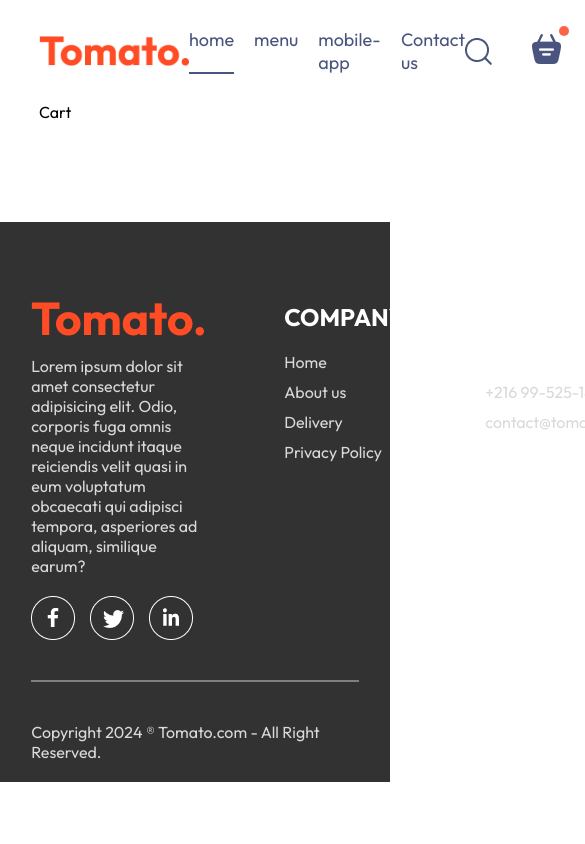
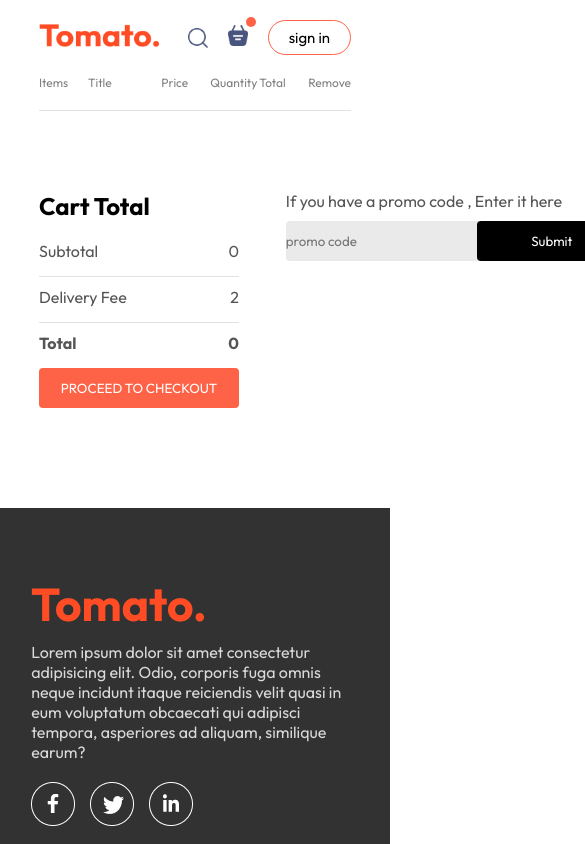
Before and after one commit to Aminehamad05/fooddelivery, a React (Vite) app: page /cart in a window 390 px wide. Shown: the top 844 px of the page, 585 px wide, since content can reach past the window. Built offline with nearby package versions, Linux system fonts and the light colour scheme.

Commit message:
Cart page done but you still have to make it responsive

```diff
--- a/src/App.jsx
+++ b/src/App.jsx
@@ -1,15 +1,18 @@
-import React from 'react'
+import React, { useState } from 'react'
 import Navbar from './components/Navbar/Navbar'
 import { Route, Routes } from 'react-router-dom'
 import Home from './pages/Home/Home'
 import Cart from './pages/Cart/Cart'
 import PlaceOrder from './pages/PlaceOlder/PlaceOrder'
 import Footer from './components/footer/Footer'
+import LoginPopup from './components/Loginpopup/loginpopup'
 const App = () => {
+  const [showLogin,setShowLogin]=useState(false)
   return (
     <>
+    {showLogin?<LoginPopup setShowLogin={setShowLogin}/>:<></>}
       <div className='app'>
-      <Navbar/>
+        <Navbar setShowLogin={setShowLogin}/>
         <Routes>
           <Route path='/' element ={<Home/>}/>
           <Route path='/cart' element ={<Cart />}/>
--- a/src/components/ExploreMenu/ExploreMenu.css
+++ b/src/components/ExploreMenu/ExploreMenu.css
@@ -48,3 +48,9 @@
     padding: 2px;
     border-radius: 50%;
 }
+@media (max-width:1050px){
+    .explore-menu-text{
+        max-width: 100%;
+        font-size: 14px;
+    }
+}
--- a/src/components/Header/Header.css
+++ b/src/components/Header/Header.css
@@ -35,16 +35,18 @@
     border-radius: 50px;
 }
 @media (max-width:1050px){
-    .header{
-        height: 30vw;
-    }
     .Header-contents{
         max-width: 45%;
     }
 }
 @media (max-width:750px){
-
     .Header-contents{
-        max-width: 55%;
+        max-width: 65%;
+    }
+    .Header-contents p{
+        display: none;
+    }
+    .Header-contents button{
+        padding: 2vw 4vw;
     }
 }
--- /dev/null
+++ b/src/components/Loginpopup/LoginPopup.css
@@ -0,0 +1,66 @@
+.login-popup{
+    position: absolute;
+    z-index: 1;
+    width: 100%;
+    height: 100%;
+    background-color: #00000090;
+    display: grid;
+}
+.login-popup-container{
+    place-self:center ;
+    width: max(23vw,330px);
+    color: #808080;
+    background-color: white;
+    display: flex;
+    flex-direction: column;
+    gap:25px;
+    padding: 25px 30px;
+    border-radius: 8px;
+    font-size: 14px;
+    animation: fadeIn 0.5s;
+}
+.login-popup-title{
+    display: flex;
+    justify-content: space-between;
+    align-items: center;
+    color: black;
+}
+.login-popup-title img{
+    width: 16px;
+    cursor: pointer;
+}
+.login-popup-inputs{
+    display: flex;
+    flex-direction: column;
+    gap: 20px;
+}
+.login-popup-inputs input{
+    outline: none;
+    border:1px solid #c9c9c9;
+    padding: 10px;
+    border-radius: 4px;
+}
+.login-popup-container button{
+    border: none;
+    padding: 10px;
+    border-radius: 4px;
+    color: white;
+    background-color: tomato;
+    font-size: 15px;
+    cursor: pointer;
+}
+.login-popup-condition{
+    display: flex;
+    align-items: start;
+    gap: 8px;
+    margin-top: -15px;
+    justify-content: space-between;
+}
+.login-popup-condition input{
+    margin-top: 5px;
+}
+.login-popup p span{
+    color: tomato;
+    font-weight: 500;
+    cursor: pointer;
+}
--- /dev/null
+++ b/src/components/Loginpopup/LoginPopup.jsx
@@ -0,0 +1,30 @@
+import React, { useState } from 'react'
+import "./LoginPopup.css"
+import { assets } from '../../assets/frontend_assets/assets'
+const LoginPopup = ({setShowLogin}) => {
+  const [currentState,setCurrentState]= useState("Signup")
+  return (
+    <div className='login-popup'>
+      <form  className="login-popup-container">
+        <div className="login-popup-title">
+          <h2>{currentState}</h2>
+          <img onClick={() => setShowLogin(false)} src={assets.cross_icon} alt="" />
+        </div>
+        <div className="login-popup-inputs">
+          {currentState ==="Signup" &&<input type="text" placeholder='Your name' required/>}
+          <input type="email" placeholder='your email' required  />
+          <input type="password" placeholder='Password' required />
+        </div>
+        <button>{currentState==='Signup' ?  "Create account " : "Log in"}</button>
+        <div className="login-popup-condition">
+          <input type='checkbox' required/>
+          <p>By continuing, i agree to the terms of use & privacy policy.</p>
+        </div>
+        {currentState==="Login"?<p>Create a new account ? <span onClick={()=>setCurrentState("Signup")}>Click here</span></p>:
+        <p>Already have an account? <span onClick={()=>setCurrentState("Login")}>Log in here</span></p>}
+      </form>
+    </div>
+  )
+}
+
+export default LoginPopup
--- a/src/components/Navbar/Navbar.css
+++ b/src/components/Navbar/Navbar.css
@@ -51,3 +51,45 @@
     top:-8px;
     right: -8px;
 }
+@media (max-width:1050px) {
+    .navbar .logo {
+        width: 140px;
+    }
+    .navbar-menu{
+        gap: 20px;
+        font-size: 17px;
+    }
+    .navbar-right{
+        gap:30px
+    }
+    .navbar-right img {
+        width: 22px;
+    }
+    .navbar-right button{
+        padding: 8px 25px;
+    }
+}
+@media (max-width:900px) {
+    .navbar .logo {
+        width: 120px;
+    }
+    .navbar-menu{
+        gap: 15px;
+        font-size: 16px;
+    }
+    .navbar-right{
+        gap:20px
+    }
+    .navbar-right img {
+        width: 20px;
+    }
+    .navbar-right button{
+        padding: 7px 20px;
+        font-size: 15px;
+    }
+}
+@media (max-width:750px) {
+    .navbar-menu{
+        display: none;
+    }
+}
--- a/src/components/Navbar/Navbar.jsx
+++ b/src/components/Navbar/Navbar.jsx
@@ -1,24 +1,29 @@
 import React, { useState } from 'react'
 import './Navbar.css'
 import {assets} from "../../assets/frontend_assets/assets";
-const Navbar = () => {
+import {Link} from "react-router-dom"
+const Navbar = ({setShowLogin}) => {
   const [menu,setMenu]=useState("home")
   return (
     <div className='navbar'>
-        <img src={assets.logo} alt='' className='logo' />
+        <Link to="/">
+          <img src={assets.logo} alt="logo" className="logo" />
+        </Link>
         <ul className="navbar-menu">
-          <li onClick={()=>setMenu("home")} className={menu === "home" ? "active" :""}>home</li>
-          <li onClick={()=>setMenu("menu")} className={menu === "menu" ? "active" :""}>menu</li>
-          <li onClick={()=>setMenu("mobile-app")} className={menu === "mobile-app" ? "active" :""}>mobile-app</li>
-          <li onClick={()=>setMenu("contact-us")} className={menu === "contact-us" ? "active" :""}>Contact us</li>
+          <Link to ="/" onClick={()=>setMenu("home")} className={menu === "home" ? "active" :""}>home</Link>
+          <a href='#explore-menu' onClick={()=>setMenu("menu")} className={menu === "menu" ? "active" :""}>menu</a>
+          <a href='#app-download' onClick={()=>setMenu("mobile-app")} className={menu === "mobile-app" ? "active" :""}>mobile-app</a>
+          <a href='#footer' onClick={()=>setMenu("contact-us")} className={menu === "contact-us" ? "active" :""}>Contact us</a>
         </ul>
         <div className="navbar-right">
           <img src={assets.search_icon} alt=""  />
           <div className="navbar-search-icon">
-            <img src={assets.basket_icon} alt="" />
+            <Link to ='/cart'>
+              <img src={assets.basket_icon} alt="" />
+            </Link>
             <div className="dot"></div>
           </div>
-          <button>sign in</button>
+          <button onClick={()=> setShowLogin(true)}>sign in</button>
         </div>
     </div>
   )
--- a/src/components/footer/Footer.css
+++ b/src/components/footer/Footer.css
@@ -45,3 +45,13 @@
     background-color: gray;
     border: none;
 }
+@media (max-width:750px){
+    .footer-content{
+        display: flex;
+        flex-direction: column;
+        gap: 35px;
+    }
+    .footer-copyright{
+        text-align: center;
+    }
+}
--- a/src/index.css
+++ b/src/index.css
@@ -5,6 +5,7 @@
   margin:0;
   box-sizing: border-box;
   font-family: Outfit;
+  scroll-behavior: smooth;
 }
 body{
   min-height: 100vh;
--- a/src/pages/Cart/Cart.css
+++ b/src/pages/Cart/Cart.css
@@ -0,0 +1,87 @@
+.Cart{
+    margin-top: 100px;
+}
+.cart-items-title{
+    display: grid;
+    grid-template-columns: 1fr 1.5fr 1fr 1fr 1fr 0.5fr;
+    align-items: center;
+    color: grey;
+    font-size: max(1vw,12px);
+}
+.cart-items-item{
+    margin:10px 0px;
+    color:black;
+}
+.cart-items-item img{
+    width:50px;
+}
+.cart hr{
+    height: 1px;
+    background-color: #e2e2e2;
+    border: none;
+}
+.cart-items-item .cross{
+    cursor: pointer;
+}
+.cart-bottom{
+    margin-top:80px;
+    display: flex;
+    justify-content: space-between;
+    gap: max(12vw,20px);
+}
+.cart-total{
+    flex:1 ;
+    display: flex;
+    flex-direction: column;
+    gap: 20px;
+}
+.cart-total-details{
+    display: flex;
+    justify-content: space-between;
+    color: #555;
+    margin-bottom: 15px;
+}
+.cart-total hr{
+    margin: 10px 0px;
+}
+.cart-total button{
+    border: none;
+    color: white;
+    background-color: tomato;
+    width: max(15vw,200px);
+    padding: 12px 0px ;
+    border-radius: 4px;
+    cursor: pointer;
+}
+.cart-promocode-input{
+    flex:1;
+}
+.cart-promocode{
+    flex: 1;
+}
+.cart-promocode p{
+    color: #555;
+}
+.cart-promocode-input{
+    margin-top: 10px;
+    display: flex;
+    justify-content: space-between;
+    align-items: center;
+    background-color: #eaeaea;
+    border-radius: 4px;
+}
+.cart-promocode-input input{
+    background: transparent;
+    border: none;
+    outline: none;
+
+}
+.cart-promocode-input button{
+    width: max(10vw,150px);
+    padding: 12px 5px;
+    background-color: black;
+    border: none;
+    color: white;
+    border-radius: 4px;
+    cursor: pointer;
+}
--- a/src/pages/Cart/Cart.jsx
+++ b/src/pages/Cart/Cart.jsx
@@ -1,8 +1,72 @@
-import React from 'react'
+import React, { useContext } from 'react'
 import './Cart.css'
+import { StoreContext } from '../../context/storeContext'
 const Cart = () => {
+  const{cartItems,food_list,removeFromCart}=useContext(StoreContext)
   return (
-    <div>Cart</div>
+    <div className='cart'>
+      <div className="cart-items">
+        <div className="cart-items-title">
+          <p>Items</p>
+          <p>Title</p>
+          <p>Price</p>
+          <p>Quantity</p>
+          <p>Total</p>
+          <p>Remove</p>
+        </div>
+        <br/>
+        <hr />
+        {food_list.map((item,index)=>{
+          if(cartItems[item._id]>0){
+            return (
+              <>
+              <div className='cart-items-title cart-items-item'>
+                <img src={item.image} alt="" />
+                <p>{item.name}</p>
+                <p>${item.price}</p>
+                <p>{cartItems[item._id]}</p>
+                <p>${item.price*cartItems[item._id]}</p>
+                <p onClick={()=> removeFromCart(item._id)}className='cross'>x</p>
+              </div>
+              <hr/>
+              </>
+
+            )
+          }
+        })}
+      </div>
+      <div className="cart-bottom">
+        <div className="cart-total">
+          <h2>Cart Total</h2>
+          <div>
+            <div className="cart-total-details">
+              <p>Subtotal</p>
+              <p>{0}</p>
+            </div>
+            <hr/>
+            <div className="cart-total-details">
+              <p>Delivery Fee</p>
+              <p>{2}</p>
+            </div>
+            <hr/>
+            <div className="cart-total-details">
+              <b>Total</b>
+              <b>{0}</b>
+            </div>
+            <button>PROCEED TO CHECKOUT</button>
+          </div>
+        </div>
+        <div className="cart-promocode">
+          <div>
+            <p>If you have a promo code , Enter it here</p>
+            <div className="cart-promocode-input">
+              <input type="text" placeholder='promo code'/>
+              <button>Submit</button>
+            </div>
+          </div>
+        </div>
+      </div>
+    </div>
   )
 }
 export default Cart
```
Lines whose indentation alone changed are shown as unchanged.
